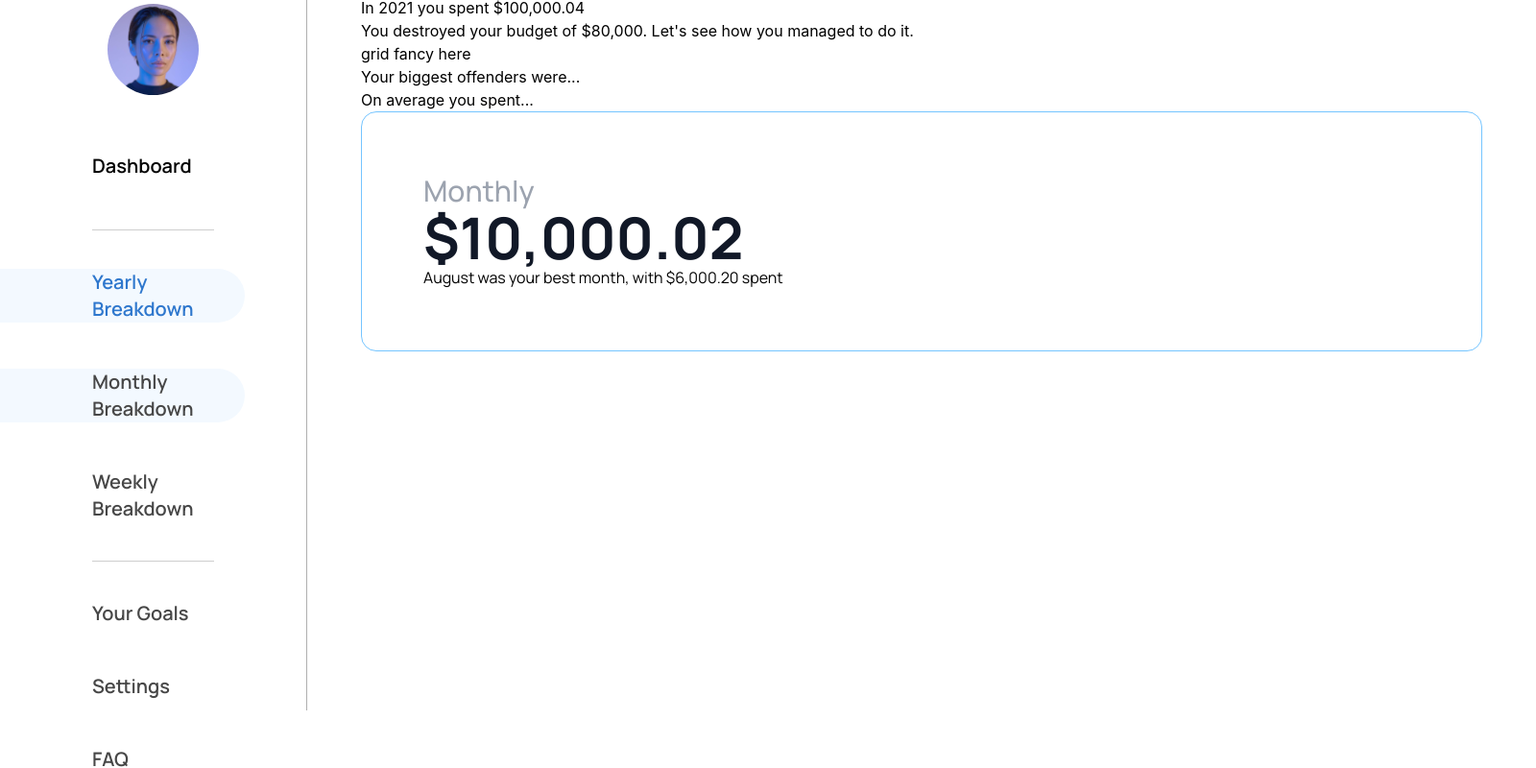
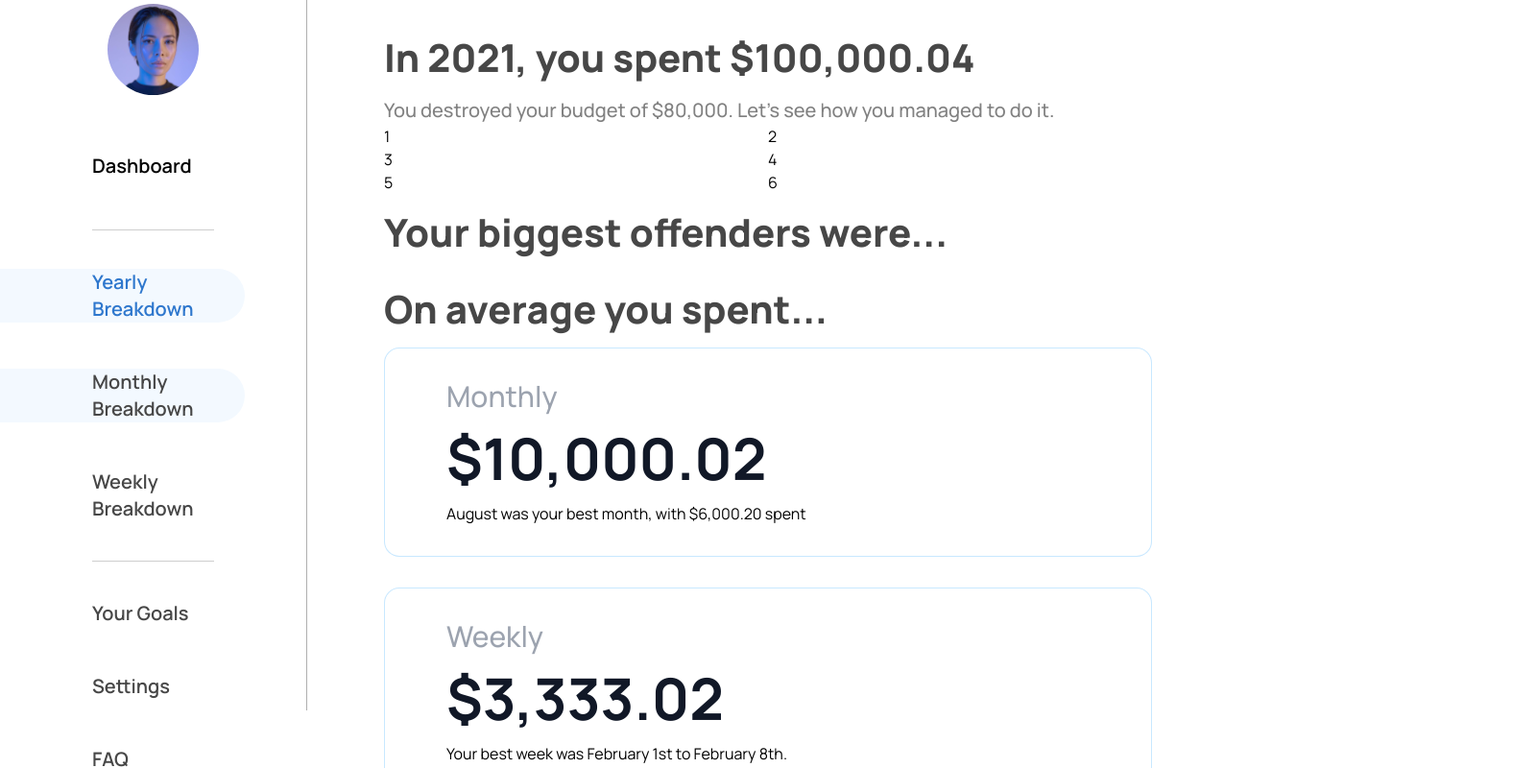
Before and after one commit to anyuan-chen/perdiem, a Next.js app: page /breakdown/yearly in a window 1280 px wide. Shown: the part 60-860 px from the top of the page at 96% size, 1600 px wide, since content can reach past the window. Before the commit the page ends 800 px from the top, so only its background shows below. Built offline with nearby package versions, Linux system fonts and the light colour scheme.

Commit message:
Result card and infobox

```diff
--- /dev/null
+++ b/components/breakdown/infobox-small.js
@@ -0,0 +1,28 @@
+export default function InfoboxSmall({
+  percentage,
+  changePercentage,
+  category,
+  totalMoney,
+}) {
+  return (
+    <div className="container">
+      <p>1</p>
+      <p>2</p>
+      <p>3</p>
+      <p>4</p>
+      <p>5</p>
+      <p>6</p>
+
+      <style jsx>{`
+        .container {
+          display: grid;
+          grid-template-columns: repeat(2, 1fr);
+        }
+
+        * {
+          font-family: "Manrope", sans-serif;
+        }
+      `}</style>
+    </div>
+  );
+}
--- a/components/breakdown/resultcard.js
+++ b/components/breakdown/resultcard.js
@@ -4,7 +4,7 @@ export default function ResultCard({ title, money, description }) {
     currency: "USD",
   });
   return (
-    <div className="container flex flex-col justify-between h-fit">
+    <div className="container flex flex-col justify-evenly h-fit w-full">
       <h2 className="text-gray-400 text-3xl font-medium">{title}</h2>
       <h1 className="text-gray-900 text-6xl font-bold">
         {formatter.format(money)}
@@ -12,11 +12,12 @@ export default function ResultCard({ title, money, description }) {
       <p>{description}</p>
       <style jsx>{`
         .container {
-          width: 100%;
-          padding: 4rem;
-          border: 1px solid #75c5ff;
+          padding: 2rem;
+          padding-left: 4rem;
+          border: 1px solid #75c5ff66;
           background: #ffffff;
           border-radius: 16px;
+          gap: 1rem;
         }
 
         * {
--- a/pages/breakdown/yearly.js
+++ b/pages/breakdown/yearly.js
@@ -1,30 +1,72 @@
 import React from "react";
 import Navbar from "../../components/shared/navbar";
 import ResultCard from "../../components/breakdown/resultcard";
+import InfoboxSmall from "../../components/breakdown/infobox-small";
 
 export default function YearBreakdown() {
   const monthlyDescription = "August was your best month, with $6,000.20 spent";
+  const weeklyDescription = "Your best week was February 1st to February 8th.";
+  const dailyDescription =
+    "Remember that time you only spent $20 one day in February? I can't.";
+
   return (
     <div className="flex container">
       <Navbar></Navbar>
-      <div className="flex-column m-4 w-full p-10">
-        <h1>In 2021 you spent $100,000.04</h1>
-        <h3>
+      <div className="flex-column p-20 w-full">
+        <h1 className="title">In 2021, you spent $100,000.04</h1>
+        <h3 className="subtitle">
           You destroyed your budget of $80,000. Let&apos;s see how you managed
           to do it.
         </h3>
-        <div className="grid ">grid fancy here</div>
-        <h1>Your biggest offenders were...</h1>
-        <h1>On average you spent...</h1>
-        <ResultCard
-          title="Monthly"
-          money={10000.02}
-          description={monthlyDescription}
-        ></ResultCard>
+        <div className="grid ">
+          <InfoboxSmall
+            percentage={1}
+            changePercentage={-3}
+            category="money"
+            totalMoney={12.3}
+          />
+        </div>
+        <h1 className="title">Your biggest offenders were...</h1>
+        <h1 className="title">On average you spent...</h1>
+        <div className="flex flex-col gap-8">
+          <ResultCard
+            title="Monthly"
+            money={10000.02}
+            description={monthlyDescription}
+          />
+          <ResultCard
+            title="Weekly"
+            money={3333.02}
+            description={weeklyDescription}
+          />
+          <ResultCard
+            title="Daily"
+            money={23.02}
+            description={dailyDescription}
+          />
+        </div>
       </div>
       <style jsx>{`
         .container {
           margin-left: 25vw;
+          width: 75vw;
+        }
+
+        .title {
+          font-weight: 800;
+          font-size: 2.5rem;
+          color: #474747;
+          line-height: 5rem;
+        }
+
+        .subtitle {
+          color: #818181;
+          font-weight: 500;
+          font-size: 1.25rem;
+        }
+
+        * {
+          font-family: "Manrope", sans-serif;
         }
       `}</style>
     </div>
```
